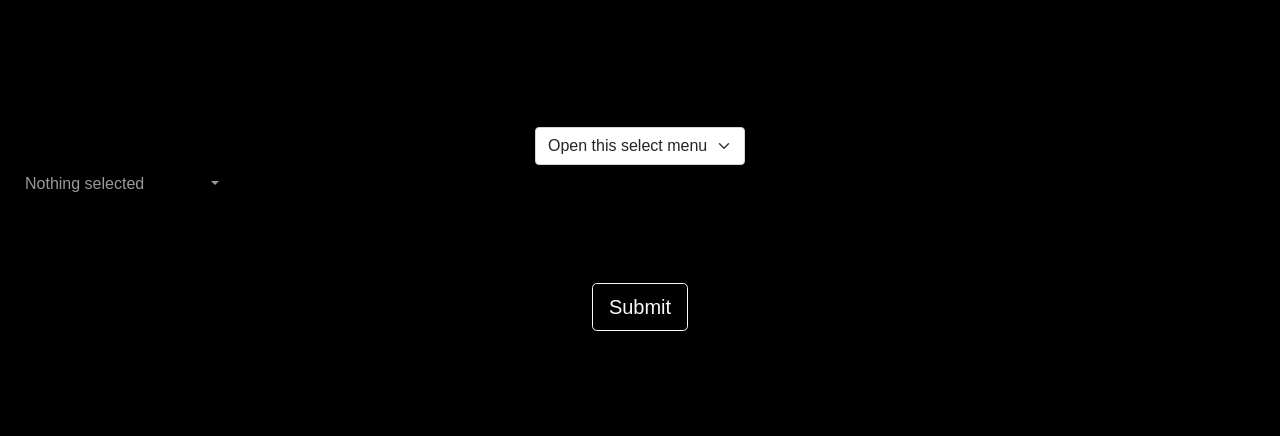
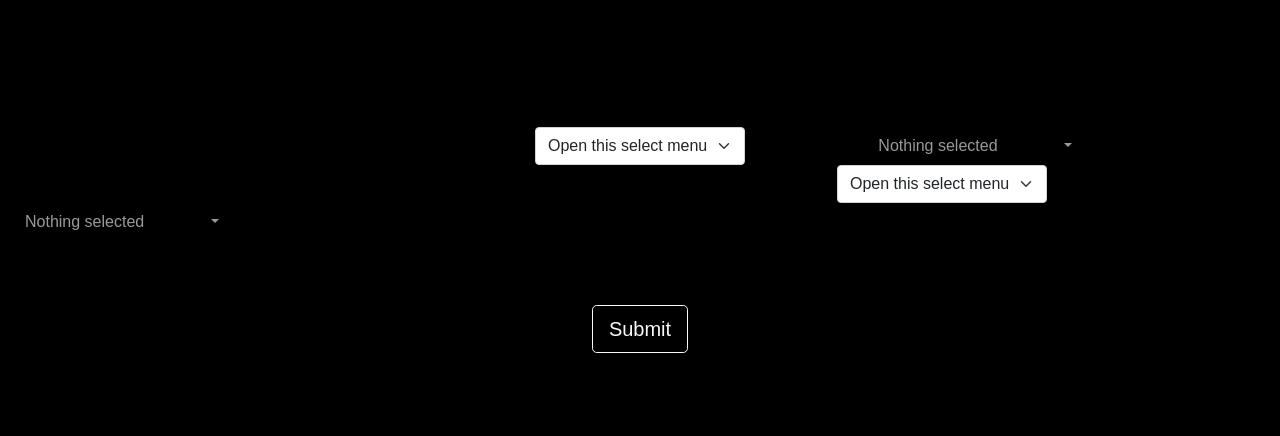
Before and after one commit to SimonRbk95/CS50, a Flask app: page / in a window 1280 px wide. Shown: the part 862-1298 px from the top of the page. Run offline with Flask 2, Linux system fonts and the light colour scheme; parts of the project's set-up code (start-up, migrations or seed data) failed here and were passed over; some libraries are stand-ins or nearby versions.

Commit message:
Wed, Jun 8, 2022, 12:53 PM +00:00

```diff
--- a/final_project/templates/index.html
+++ b/final_project/templates/index.html
@@ -44,7 +44,9 @@
 <div class="container-fluid test" id="container-select">
   <form>
     <div class="row">
-      <div class="">
+      <div class="col">
+        </div>
+      <div class="col">
         <select required class="form-select mx-auto w-auto" aria-label="Default select example" name="x">
           <option selected>Open this select menu</option>
           <option value="1">One</option>
@@ -52,18 +54,33 @@
           <option value="3">Three</option>
         </select>
       </div>
-
-
-
-
-      <div class="mb-3">
+      <div class="col">
         <select required class="selectpicker" multiple aria-label="Default select example" name="x" style="margin-right: auto; margin-left: auto;">
           <option value="1">One</option>
           <option value="2">Two</option>
           <option value="3">Three</option>
         </select>
       </div>
-      <div class="container-fluid" id="container-submit">
+    <div class="row">
+      <div class="col">
+      </div>
+      <div class="col">
+        <select required class="form-select mx-auto w-auto" aria-label="Default select example" name="x">
+          <option selected>Open this select menu</option>
+          <option value="1">One</option>
+          <option value="2">Two</option>
+          <option value="3">Three</option>
+        </select>
+      </div>
+    </div>
+    <div class="col">
+      <select required class="selectpicker" multiple aria-label="Default select example" name="x" style="margin-right: auto; margin-left: auto;">
+        <option value="1">One</option>
+        <option value="2">Two</option>
+        <option value="3">Three</option>
+      </select>
+    </div>
+    <div class="container-fluid" id="container-submit">
         <div class="col-md-12 text-center">
             <button type="button" class="btn btn-outline-light btn-lg">Submit</button>
         </div>
```
